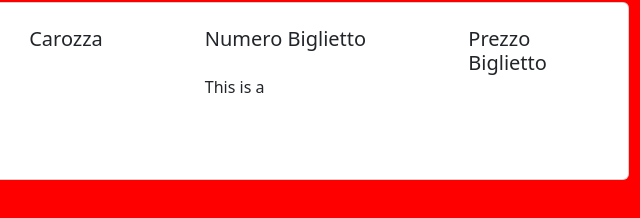
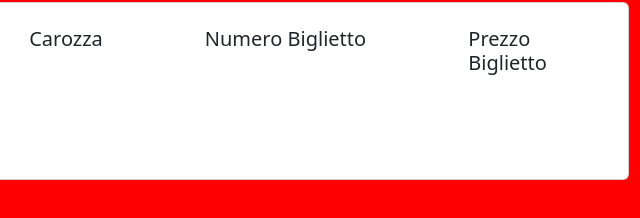
Before and after one commit to MateuszKacperski/js-biglietto-treno-form, a plain HTML site: page index.html in a window 1280 px wide. Shown: the part 420-638 px from the top of the page, 539-1179 px from the left. Drawn offline with nearby package versions, Linux system fonts and the light colour scheme.

Commit message:
added milestone 2

```diff
--- a/index.html
+++ b/index.html
@@ -48,7 +48,7 @@
               <div class="col-md-3">
                 <div class="card-body">
                   <h5 class="card-title mt-2">Numero Biglietto</h5>
-                  <p class="card-text mt-4" id="nbiglietto">This is a  </p>
+                  <p class="card-text mt-4" id="nbiglietto"> </p>
                 </div>
               </div>
               <div class="col-md-2">
```
